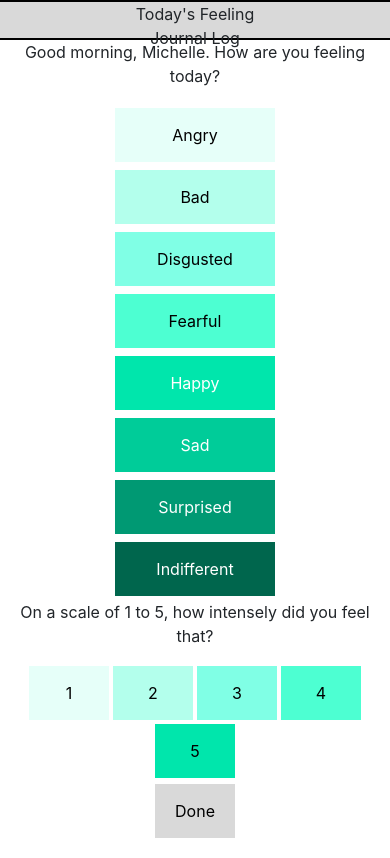
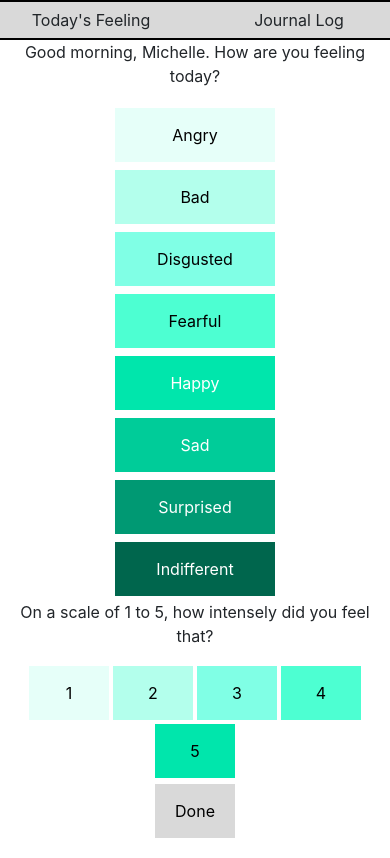
Before and after one commit to dmallon1/buds, a React (Create React App) app: page / in a window 390 px wide. Built offline with nearby package versions, Linux system fonts and the light colour scheme.

Commit message:
fix header issue

```diff
--- a/src/App.js
+++ b/src/App.js
@@ -29,10 +29,10 @@ class App extends React.Component {
   navigationBar() {
     return (
         <div class="row align-items-center" style={{backgroundColor: "#d9d9d9", border:"2px solid black", height:"40px"}}>
-          <div class="col-sm">
+          <div class="col">
           Today's Feeling
           </div>
-          <div class="col-sm">
+          <div class="col">
           Journal Log
           </div>
         </div>
```
